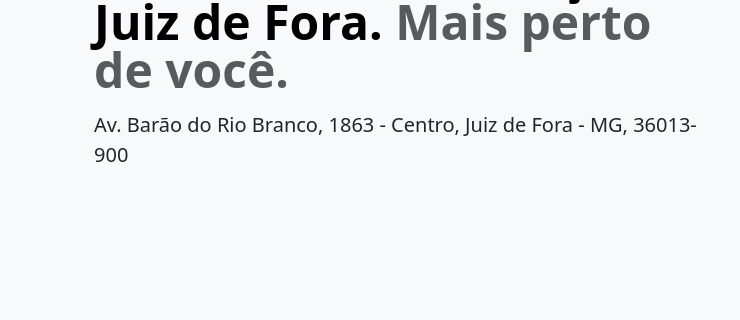
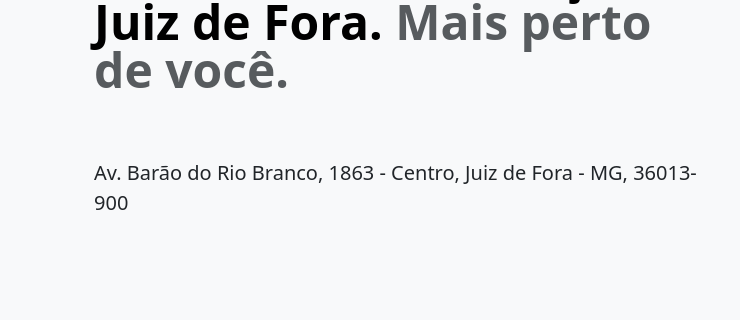
Before and after one commit to fernandes-joaopaulo/Doctor-Model, a plain HTML site: page index.html in a window 1280 px wide. Shown: the part 2998-3318 px from the top of the page, 0-740 px from the left. Drawn offline with nearby package versions, Linux system fonts and the light colour scheme.

Commit message:
Ajusta gap de texto

```diff
--- a/index.html
+++ b/index.html
@@ -160,7 +160,7 @@
           <div class="row featurette py-5">
             <div class="col-md-7">
               <h2 class="display-5 fw-bold text-body-emphasis lh-1 mb-3">Localizados no coração de Juiz de Fora. <span class="text-body-secondary">Mais perto de você.</span></h2>
-              <p class="lead">Av. Barão do Rio Branco, 1863 - Centro, Juiz de Fora - MG, 36013-900</p>
+              <p class="lead pt-5">Av. Barão do Rio Branco, 1863 - Centro, Juiz de Fora - MG, 36013-900</p>
             </div>
             <div class="col-md-5">
               <div class="map-container">
```
